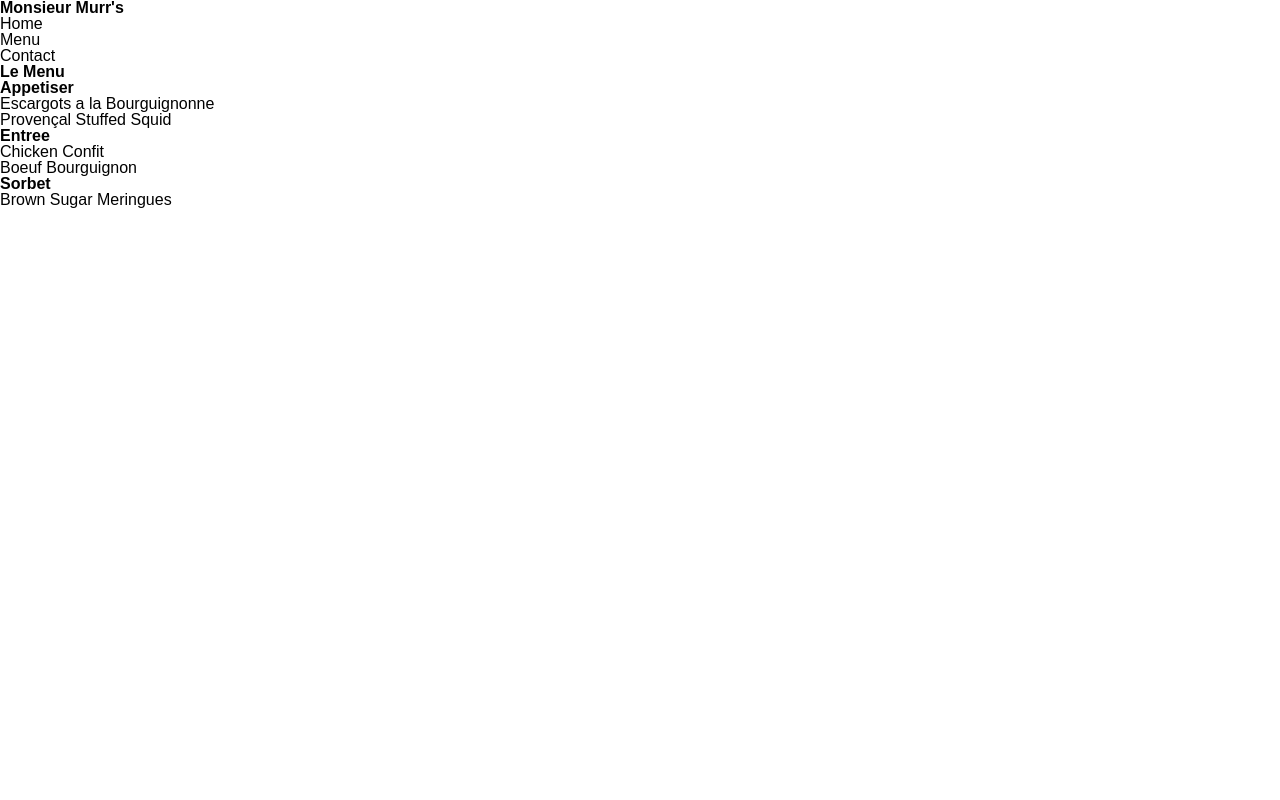
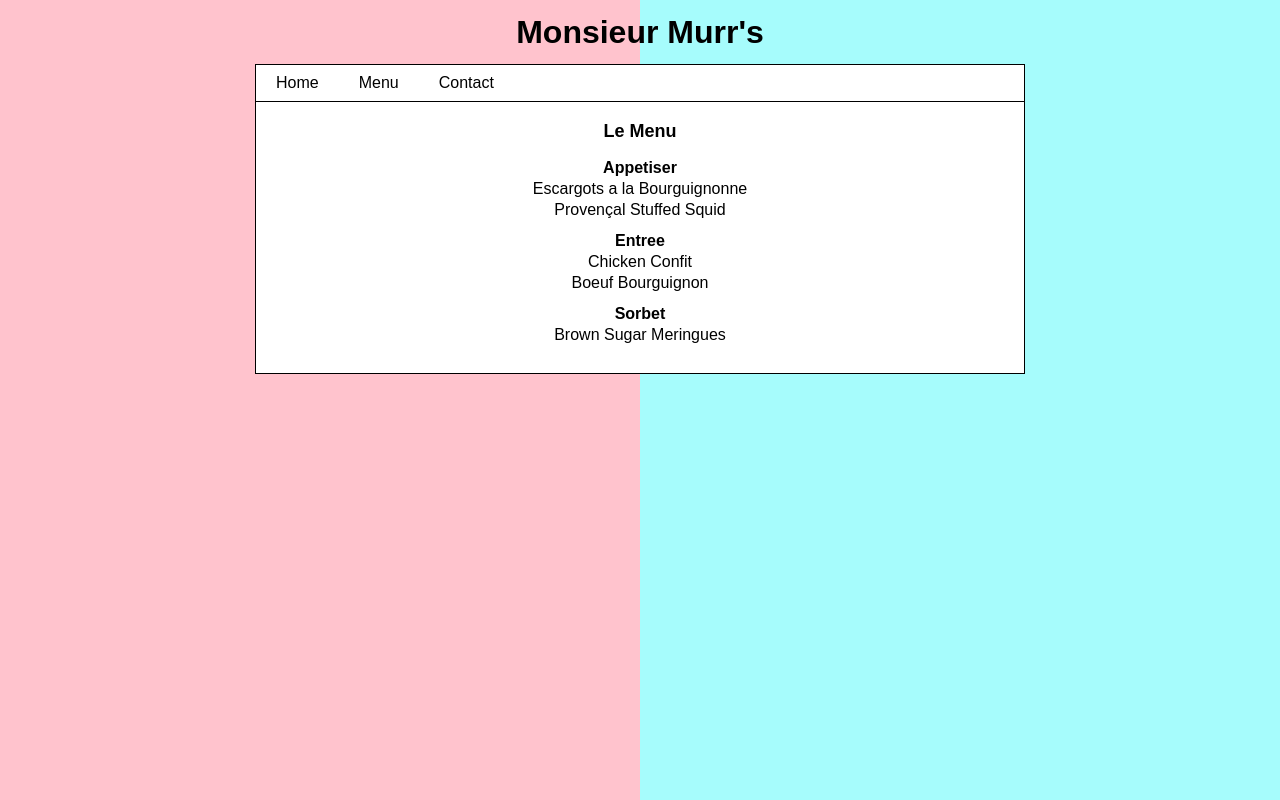
Before and after one commit to programmurr/restaurant, a website built with webpack: page dist/index.html in a window 1280 px wide. Both pictures are taken after a click on the element "Menu". Built offline with Linux system fonts and the light colour scheme.

Commit message:
Styling complete

```diff
--- a/src/menu-page.js
+++ b/src/menu-page.js
@@ -51,7 +51,7 @@ function menuPage() {
 	dessertHeader.textContent = 'Sorbet';
 
 	const dessertList = document.createElement('ul');
-	dessertList.id = 'main-list';
+	dessertList.id = 'dessert-list';
 	dessertList.className = 'menu';
 
 	const meringue = document.createElement('li');
--- a/src/style.css
+++ b/src/style.css
@@ -9,13 +9,101 @@
 body {
 	font-family: Arial, Helvetica, sans-serif;
 	line-height: 1;
+	height: 100%;
+	background: linear-gradient(90deg, #ffc3cd 50%, #a6fcfc 50%);
+}
+
+#content {
+	display: grid;
+	justify-items: center;
+	align-items: center;
+}
+
+h1 {
+	font-size: 2rem;
+	margin-top: 1rem;
+	margin-bottom: 1rem;
+	text-align: center;
 }
 
 #tabs {
+	display: flex;
+	justify-content: flex-start;
+	align-items: center;
 	cursor: pointer;
+	width: 60%;
+	background-color: white;
+	border: 1px solid black;
 }
 
+.tab {
+	padding-bottom: 10px;
+	padding-top: 10px;
+	padding-right: 20px;
+	padding-left: 20px;
+}
+
+.tab:hover {
+	background-color: black;
+	color: white;
+}
+
+#sub-content {
+	display: grid;
+	justify-items: center;
+	align-items: center;
+	background-color: white;
+	width: 60%;
+	border-left: 1px solid black;
+	border-right: 1px solid black;
+	border-bottom: 1px solid black;
+}
+
+h2 {
+	padding-top: 20px;
+	padding-bottom: 20px;
+	font-size: large;
+}
+
+/* Home Page */
+
+img {
+	padding-top: 20px;
+	width: 50%;
+}
+
+p {
+	width: 100%;
+	margin: 1rem 1rem 1rem 1rem;
+	text-align: center;
+}
+
+/* Menu Page */
+ul {
+	list-style: none;
+	text-align: center;
+}
+
+li {
+	padding-top: 5px;
+}
+
+#dessert-meringue {
+	padding-bottom: 30px;
+}
+#main-header {
+	padding-top: 15px;
+}
+
+#dessert-header {
+	padding-top: 15px;
+}
+
+/* Content Page */
+
 .fa {
+	margin-top: 10px;
+	margin-bottom: 10px;
 	padding: 20px;
 	font-size: 30px;
 	width: 17px;
@@ -32,21 +120,3 @@ body {
 	background: #3b5998;
 	color: white;
 }
-/* Only looks good in half size */
-/* #content {
-	display: grid;
-	grid-template-columns: 1fr;
-	grid-template-rows: 1fr 3fr 1.5fr;
-	justify-items: center;
-	align-items: center;
-} */
-
-/* This image blows up on full screen */
-/* img {
-	max-width: 40%;
-	height: auto;
-}
-
-p {
-	text-align: center;
-} */
```
Also changed, not shown: dist/main.js.
